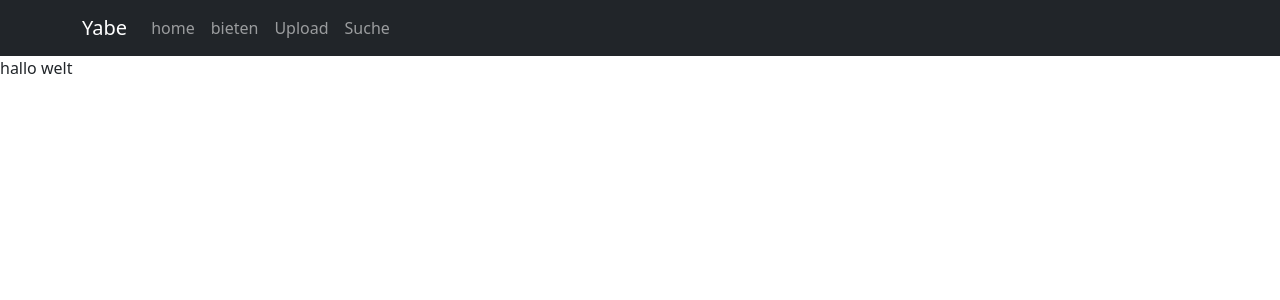
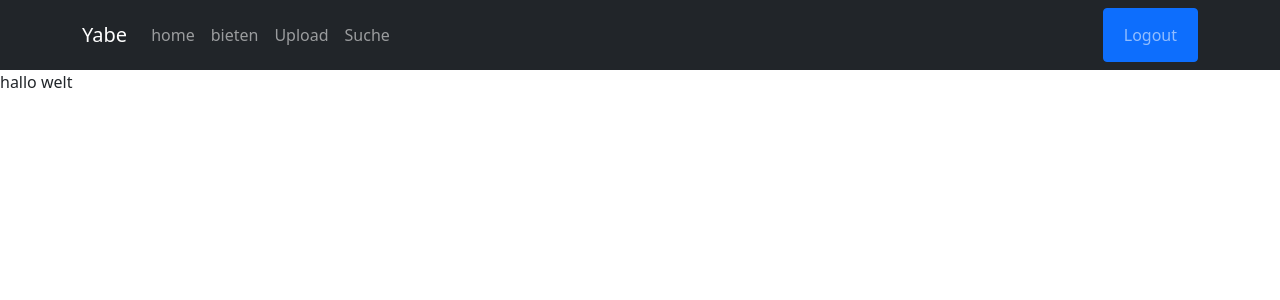
Before and after one commit to MarioS040/Webprog, a React (Create React App) app in the folder frontend/: page /home in a window 1280 px wide. Shown: the top 300 px of the page. Built offline with nearby package versions, Linux system fonts and the light colour scheme; sample sign-in values are in the browser's storage.

Commit message:
Fehlerbehebung
Cookie wurde nicht mehr gesetzt

```diff
--- a/frontend/src/components/login.js
+++ b/frontend/src/components/login.js
@@ -43,7 +43,8 @@ body: JSON.stringify(this.state)
 }
 
 )
-.then((response) => response.json().then(loginfailed = response.status).then((response) => resptoken = response.token).then(this.loginfailure()))
+.then((response) => response.json().then(loginfailed = response.status).then((response) => resptoken = response.token))
+.then(this.loginfailure())
 
 
 
@@ -59,9 +60,9 @@ body: JSON.stringify(this.state)
 
 if(loginfailed == "200"){
 
-  window.localStorage.setItem("isAuthenticated", "true");
-  cookies.set("token", resptoken , {secure: true});
-  window.location.href = "http://localhost:3000/home";
+  cookies.set("token", resptoken , {secure: true})
+  window.localStorage.setItem("isAuthenticated", "true")
+  window.location.href = "http://localhost:3000/home"
   }else if(loginfailed == "400" || loginfailed == "500"){
 
 
--- a/frontend/src/components/logout.js
+++ b/frontend/src/components/logout.js
@@ -1,12 +1,10 @@
-import React, { Component, SyntheticEvent } from 'react';
 import '../../node_modules/bootstrap/dist/css/bootstrap.min.css';
 import './css/register.css'
-import {BrowserRouter as Router, Switch, Route } from 'react-router-dom';
 import Cookies from 'universal-cookie';
-import localStorage, { clear } from 'local-storage';
-import Navigation from './navbar';
 
 
+
+const cookies = new Cookies();
 
 function logout (){
 
@@ -14,6 +12,7 @@ function logout (){
     function userlogout(){
 
         window.localStorage.removeItem("isAuthenticated");
+        cookies.remove('token');
         console.log("erfolg")
         }
 
@@ -26,7 +25,7 @@ return(
 <div class="back">
 
 
-{userlogout}
+{userlogout()}
 <div class="div-center">
 
 
--- a/frontend/src/components/navbar.js
+++ b/frontend/src/components/navbar.js
@@ -1,6 +1,6 @@
 import React, { Component } from 'react';
 import '../../node_modules/bootstrap/dist/css/bootstrap.min.css';
-import { Navbar, Nav, Container} from 'react-bootstrap';
+import { Navbar, Nav, Container, Button} from 'react-bootstrap';
 
 
 export function Header (){
@@ -31,6 +31,16 @@ return(
   }
 }
 
+function logoutregistred (){
+  if (localStorage.getItem('isAuthenticated')){
+return(
+  <Nav>
+     <Button type="button" class="btn-sm"> <Nav.Link href="/logout">Logout</Nav.Link> </Button>
+  </Nav>
+)
+  }
+}
+
 
 return(
 <Navbar collapseOnSelect expand="lg" bg="dark" variant="dark">
@@ -44,6 +54,7 @@ return(
         {isregistered()}
     </Nav>
     {notregistered()}
+    {logoutregistred()}
   </Navbar.Collapse>
   </Container>
 </Navbar>
```
